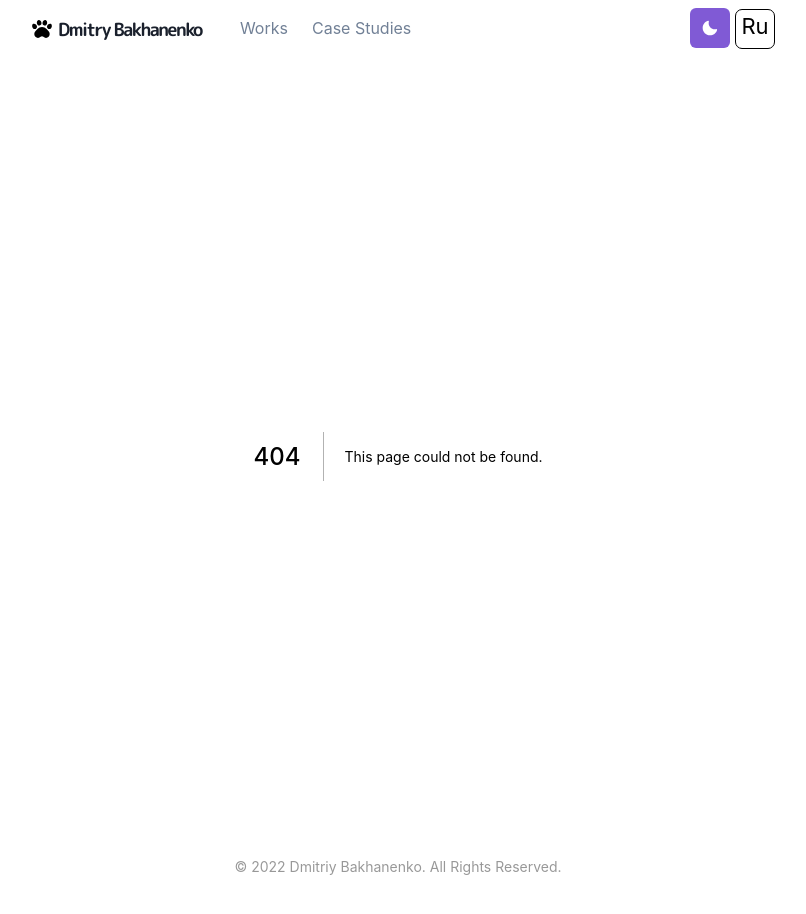
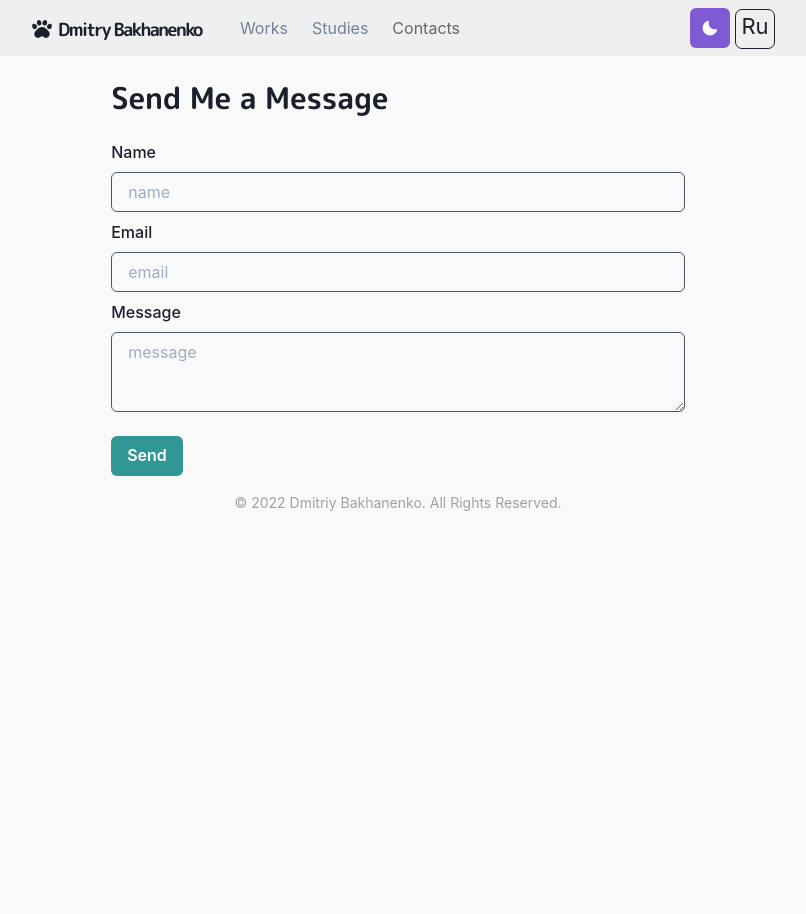
Before and after one commit to devCote/devcote-homepage, a Next.js app: page /contact in a window 1280 px wide. Before the commit this address had no page. Shown: the top 914 px of the page, without its empty margins (242-1048 px from the left). After the commit the page ends 800 px from the top, so only its background shows below. Built offline with nearby package versions, Linux system fonts and the light colour scheme; a web font is replaced by a local one.

Commit message:
contacts page and comp

```diff
--- /dev/null
+++ b/components/contact-form.js
@@ -0,0 +1,48 @@
+import { useForm } from 'react-hook-form'
+import {useState} from 'react'
+import {
+  FormControl,
+  FormLabel,
+  FormErrorMessage,
+  Input,
+  Button
+} from '@chakra-ui/react'
+import FormLayout from './layouts/form'
+import { useLang } from '../lib/langContext'
+
+const MESSAGE = {
+  default: 'default',
+  error: 'Something went wrong',
+  sent: 'Message has been sent successfuly'
+}
+
+const ContactMe = () => {
+  const [status, setStatus] = useState(MESSAGE.default)
+  const [senderName, setSenderName] = useState()
+  const { register, handleSubmit, watch, formState: { errors, isSubmitting } } = useForm();
+  const { lang } = useLang()
+
+  const onSubmit = data => {
+    console.log(data);
+    setSenderName(data.name)
+    setStatus(MESSAGE.sent)
+  }
+  if (status === MESSAGE.default) return (
+    <form onSubmit={handleSubmit(onSubmit)}>
+        <FormLayout errors={errors} label={lang ? 'name' : 'имя'} register={register} />
+        <FormLayout errors={errors} label={lang ? 'email' : 'почта'} register={register} />
+        <FormLayout errors={errors} label={lang ? 'message' : 'сообщение'} register={register} textarea />
+      <Button mt={4} colorScheme='teal' isLoading={isSubmitting} type='submit'>
+        {lang ? 'Send' : 'Отправить'}
+      </Button>
+    </form>
+  )
+  if (status === MESSAGE.sent) return (
+    <>
+    <h1>{lang ? 'Thank you' : 'Спасибо'} {senderName}!</h1>
+    <h1>{lang ? MESSAGE.sent : 'Ваше сообщение успешно отправлено'}</h1>
+    </>
+  )
+}
+
+export default ContactMe
--- /dev/null
+++ b/components/layouts/form.js
@@ -0,0 +1,48 @@
+import {
+  FormControl,
+  FormLabel,
+  FormErrorMessage,
+  Input,
+  Textarea,
+  useColorMode
+} from '@chakra-ui/react'
+
+function capitalizeFirstLetter(string) {
+  return string.charAt(0).toUpperCase() + string.slice(1);
+}
+
+const FormLayout = ({errors, label, register, ...rest}) => {
+
+  const {colorMode} = useColorMode()
+
+  return (
+      <FormControl isInvalid={label in errors} mb={2}>
+        <FormLabel htmlFor={label}>{capitalizeFirstLetter(label)}</FormLabel>
+        {rest.textarea
+        ?
+        <Textarea
+          id={label}
+          borderColor='gray.600'
+          placeholder={label}
+          {...register(label, {
+            required: 'This is required',
+          })}
+        />
+        :
+        <Input
+          id={label}
+          placeholder={label}
+          borderColor='gray.600'
+          {...register(label, {
+            required: 'This is required',
+          })}
+        />
+    }
+        <FormErrorMessage>
+          {label in errors && errors[label].message}
+        </FormErrorMessage>
+      </FormControl>
+  )
+}
+
+export default FormLayout
--- a/components/navbar.js
+++ b/components/navbar.js
@@ -49,7 +49,7 @@ const Navbar = props => {
       position='fixed'
       as='nav'
       w='100%'
-      bg={useColorModeValue('#ffffff40', '#20202380')}
+      bg={useColorModeValue('#d1d1d140', '#20202380')}
       css={{ backdropFilter: 'blur(20px)' }}
       zIndex={1}
       {...props}>
@@ -77,7 +77,10 @@ const Navbar = props => {
             {lang ? 'Works' : "Проекты"}
           </LinkItem>
           <LinkItem href='/studies' path={path}>
-            {lang ? 'Case Studies' : "Учебные материалы"}
+            {lang ? 'Studies' : "Учебные материалы"}
+          </LinkItem>
+          <LinkItem href='/contact' path={path}>
+            {lang ? 'Contacts' : "Контакты"}
           </LinkItem>
         </Stack>
 
@@ -95,13 +98,16 @@ const Navbar = props => {
               />
               <MenuList backgroundColor={colorMode === 'dark' ? '#18181a' : '#f2eccf'}>
                 <NextLink href="/" passHref>
-                  <MenuItem as={Link}>{lang ? "About" : "Домашняя страница"}</MenuItem>
+                  <MenuItem as={Link}>{lang ? "Main" : "Домашняя страница"}</MenuItem>
                 </NextLink>
                 <NextLink href="/works" passHref>
                   <MenuItem as={Link}>{lang ? "Works" : "Проекты"}</MenuItem>
                 </NextLink>
-                <NextLink href="/posts" passHref>
-                  <MenuItem as={Link}>{lang ? "Posts" : "Учебные материалы"}</MenuItem>
+                <NextLink href="/studies" passHref>
+                  <MenuItem as={Link}>{lang ? "Studies" : "Учебные материалы"}</MenuItem>
+                </NextLink>
+                <NextLink href="/contact" passHref>
+                  <MenuItem as={Link}>{lang ? "Contacts" : "Контакты"}</MenuItem>
                 </NextLink>
               </MenuList>
             </Menu>
--- a/lib/theme.js
+++ b/lib/theme.js
@@ -4,7 +4,7 @@ import { mode } from '@chakra-ui/theme-tools'
 const styles = {
   global: props => ({
     body: {
-      bg: mode('#EEE5BF', '#111')(props)
+      bg: mode('#f9f9f9', '#111')(props)
     }
   })
 }
--- a/package.json
+++ b/package.json
@@ -16,10 +16,12 @@
     "@emotion/react": "^11.9.0",
     "@emotion/styled": "^11.8.1",
     "@fontsource/mr-de-haviland": "^4.5.9",
+    "emailjs-com": "^3.2.0",
     "framer-motion": "^6.3.3",
     "next": "^12.1.6",
     "react": "^18.1.0",
     "react-dom": "^18.1.0",
+    "react-hook-form": "^7.31.2",
     "three": "^0.140.2"
   },
   "devDependencies": {
--- /dev/null
+++ b/pages/contact.js
@@ -0,0 +1,22 @@
+import { Container, Heading } from '@chakra-ui/react'
+import { Section } from '../components/section'
+import ContactMe from '../components/contact-form'
+import { useLang } from '../lib/langContext'
+
+const Contact = () => {
+  const { lang } = useLang()
+
+  return (
+    <Container>
+      <Heading as="h3" fontSize={30} mb={6} mt={6}>
+        {lang ? 'Send Me a Message' : 'Отправьте мне сообщение'}
+      </Heading>
+      <Section>
+        <ContactMe />
+      </Section>
+    </Container>
+  )
+}
+
+export default Contact
+export { getServerSideProps } from '../components/chakra'
```
Also changed, not shown: pages/index.js (+5 -9 lines), pages/studies.js (added, +38 -0 lines), 1 other file (tests, documents, lock files or other folders).
